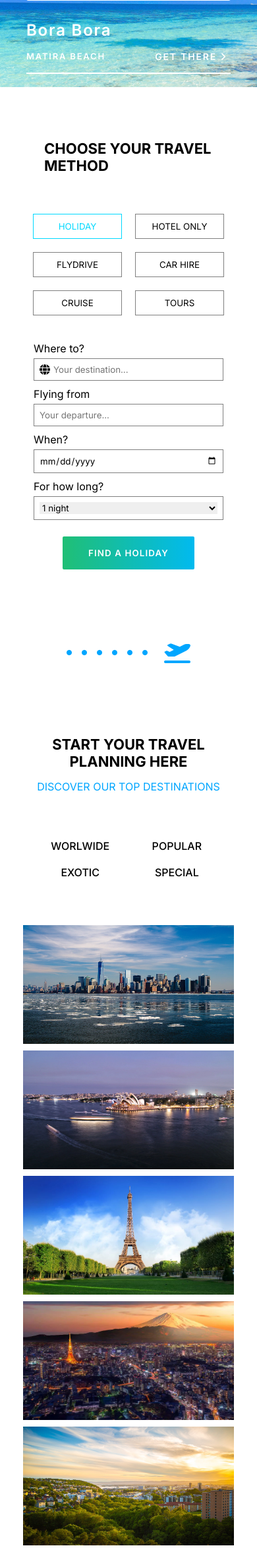
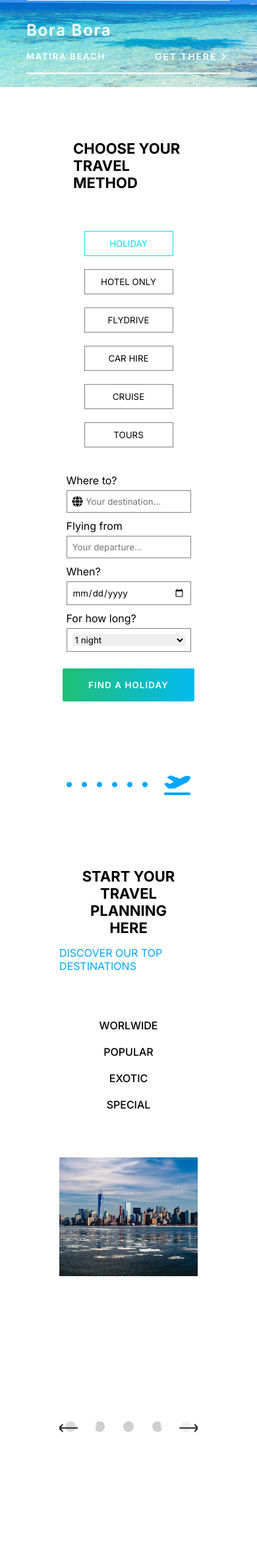
Before and after one commit to RinorRexhaj/Web-Project, a PHP site: page /home.html in a window 390 px wide. Shown: the part 472-2818 px from the top of the page at 66% size. Run offline with PHP 8.4, Linux system fonts and the light colour scheme.

Commit message:
Responsive design added to log in and contact us pages, slideShow added too

```diff
--- a/about.css
+++ b/about.css
@@ -480,7 +480,7 @@ footer > hr {
     z-index: 10;
     display: flex;
     flex-direction: column;
-    background: rgba(255, 255, 255, 0.4);
+    background: rgba(43, 42, 42, 0.8);
   }
 
   .footer__content {
@@ -491,7 +491,6 @@ footer > hr {
     flex-wrap: wrap;
   }
 }
-
 @media (max-width: 850px) {
   html {
     overflow-x: hidden;
--- a/home.css
+++ b/home.css
@@ -460,17 +460,22 @@ main {
 }
 
 .travel__planning--images {
-  /* border: 1px solid black; */
-  width: 100%;
-  display: flex;
-  flex-wrap: wrap;
-  gap: 10px;
+  max-width: 100rem;
+  height: 50rem;
+  margin: 0 auto;
+  position: relative;
+  overflow: hidden;
 }
 
 .image__container {
-  position: relative;
-  width: 450px;
-  height: 250px;
+  position: absolute;
+  top: 0;
+  width: 70%;
+  height: 20rem;
+  display: flex;
+  align-items: center;
+  justify-content: center;
+  transition: transform 1s;
 }
 
 .image__container:hover {
@@ -480,6 +485,63 @@ main {
 .image__container > img {
   width: 100%;
   height: 100%;
+}
+
+.slider__btn {
+  position: absolute;
+  top: 50%;
+  z-index: 10;
+  border: none;
+  font-family: inherit;
+  color: #333;
+  border-radius: 50%;
+  height: 5.5rem;
+  width: 5.5rem;
+  font-size: 3.25rem;
+  cursor: pointer;
+  transition: all 0.2s;
+  background-color: rgba(255, 255, 255, 0.7);
+}
+
+.slider__btn--left {
+  left: 6%;
+  transform: translate(-50%, -50%);
+}
+
+.slider__btn--right {
+  right: 6%;
+  transform: translate(50%, -50%);
+}
+
+.dots {
+  position: absolute;
+  bottom: 48%;
+  left: 50%;
+  transform: translateX(-50%);
+  display: flex;
+}
+
+.dots__dot {
+  border: none;
+  background-color: #b9b9b9;
+  opacity: 0.7;
+  height: 1rem;
+  width: 1rem;
+  border-radius: 50%;
+  margin-right: 1.75rem;
+  cursor: pointer;
+  transition: all 0.5s;
+  /* box-shadow: 0 0.6rem 1.5rem rgba(0, 0, 0, 0.7); */
+}
+
+.dots__dot:last-child {
+  margin: 0;
+}
+
+.dots__dot--active {
+  /* background-color: #fff; */
+  background-color: #888;
+  opacity: 1;
 }
 
 .overlay {
@@ -493,12 +555,7 @@ main {
   justify-content: center;
   align-items: center;
   color: white;
-  background: rgba(
-    0,
-    0,
-    0,
-    0.5
-  ); /* Adjust the overlay color and transparency */
+  background: rgba(0, 0, 0, 0.5);
   opacity: 0;
   transition: 0.3s ease-in-out;
   gap: 50px;
@@ -929,7 +986,7 @@ footer > hr {
     top: 100px;
     display: flex;
     flex-direction: column;
-    background: rgba(255, 255, 255, 0.4);
+    background: rgba(43, 42, 42, 0.8);
   }
 
   .travel__planning--labels,
--- a/home.html
+++ b/home.html
@@ -268,6 +268,9 @@
               </div>
             </div>
           </div>
+          <button class="slider__btn slider__btn--left">&larr;</button>
+          <button class="slider__btn slider__btn--right">&rarr;</button>
+          <div class="dots"></div>
         </div>
         <button class="view__more">VIEW MORE</button>
       </section>
--- a/home.js
+++ b/home.js
@@ -72,3 +72,70 @@ pick.forEach((p) => {
 function scroll(element) {
   element.scrollIntoView({ behavior: "smooth", block: "center" });
 }
+
+// slideShow
+const slides = document.querySelectorAll(".image__container");
+const btnLeft = document.querySelector(".slider__btn--left");
+const btnRight = document.querySelector(".slider__btn--right");
+const dotContainer = document.querySelector(".dots");
+
+let currentSlide = 0;
+
+document.addEventListener("keydown", function (e) {
+  if (e.key === "ArrowLeft") prevSlide();
+  if (e.key === "ArrowRight") nextSlide();
+});
+
+//Dots
+const createDots = function () {
+  slides.forEach((_, i) => {
+    dotContainer.insertAdjacentHTML(
+      "beforeend",
+      `<button class="dots__dot" data-slide="${i}"></button>`
+    );
+  });
+};
+createDots();
+
+const dotsbtn = document.querySelectorAll(".dots__dot");
+
+dotContainer.addEventListener("click", function (e) {
+  if (e.target.classList.contains("dots__dot")) {
+    const slide = e.target.dataset.slide;
+    goToSlide(slide);
+  } else return;
+});
+
+const goToSlide = function (curentSlide) {
+  slides.forEach((slide, i) => {
+    slide.style.transform = `translateX(${i - curentSlide}00%)`;
+  });
+  dotsbtn.forEach((dot) => {
+    if (dot.dataset.slide == curentSlide) {
+      dot.classList.add("dots__dot--active");
+    } else {
+      dot.classList.remove("dots__dot--active");
+    }
+  });
+};
+
+//nfillim slideShowi par eshte slide par
+goToSlide(0);
+// 0%, 100%, 200%, 300%, 400%
+
+const nextSlide = function () {
+  currentSlide++;
+  // console.log(curentSlide);
+  if (currentSlide == 5) currentSlide = 0;
+  goToSlide(currentSlide);
+};
+
+const prevSlide = function () {
+  currentSlide--;
+  // console.log(curentSlide);
+  if (currentSlide == -1) currentSlide = 4;
+  goToSlide(currentSlide);
+};
+btnRight.addEventListener("click", nextSlide);
+
+btnLeft.addEventListener("click", prevSlide);
```
Also changed, not shown: contact.css (+35 -1 lines), login.css (+21 -6 lines).
